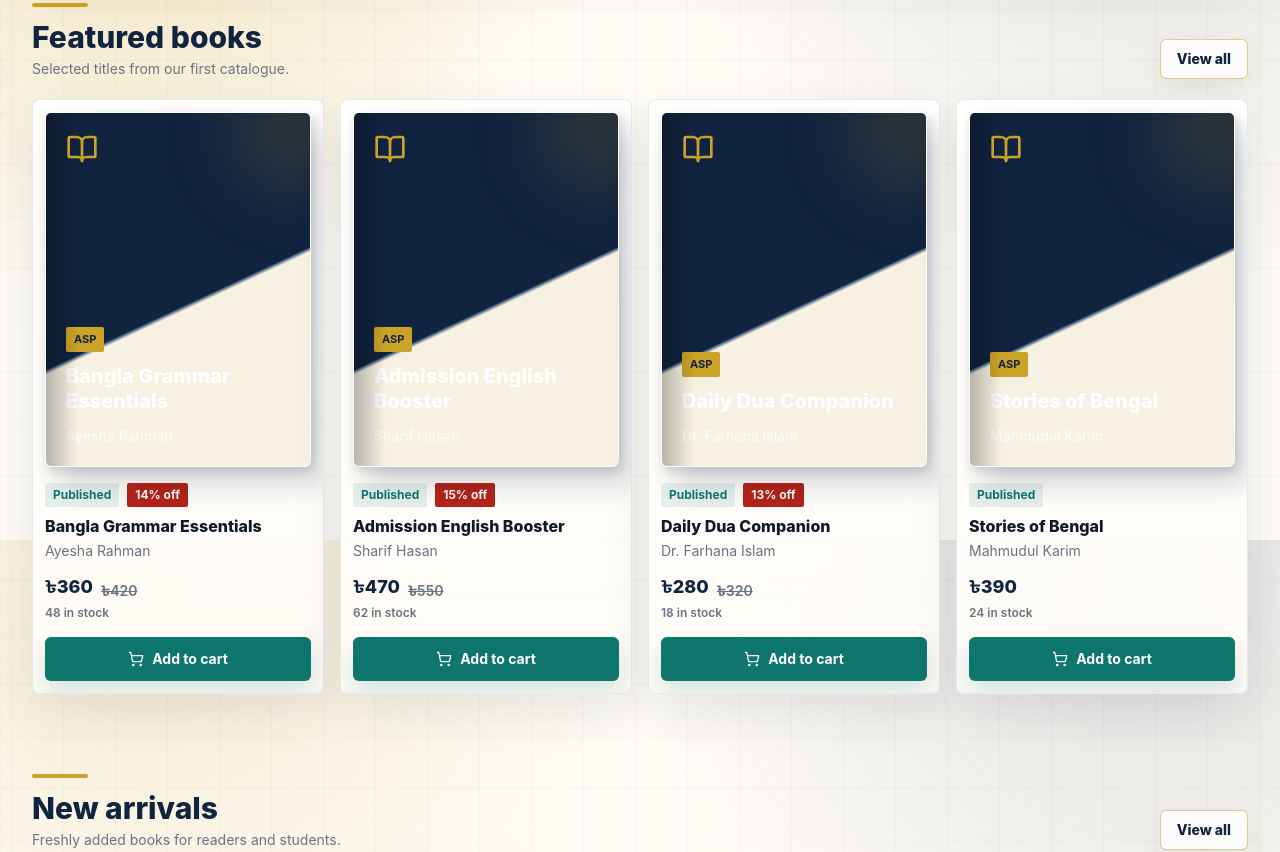
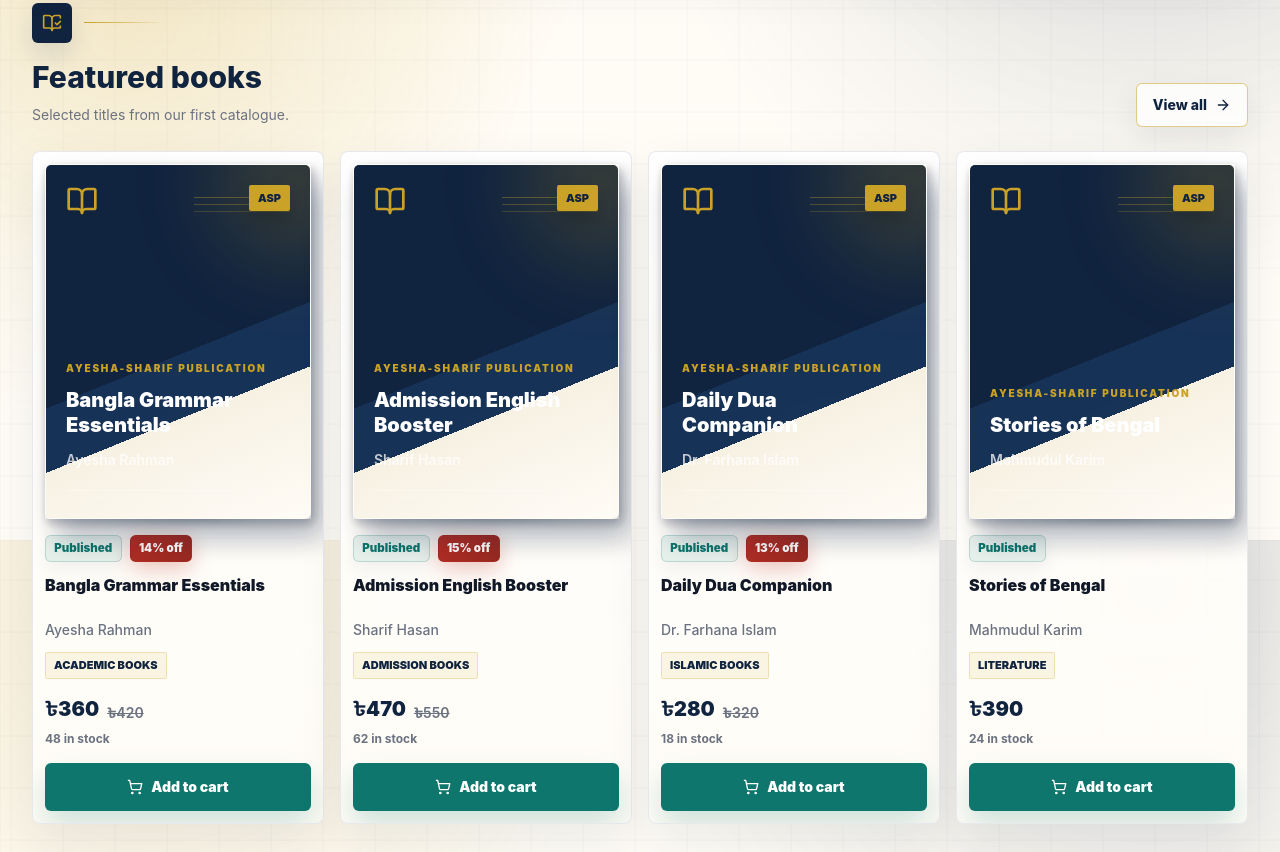
Before and after one commit to taqiismail10/ayesha-sharif-publication, a Next.js app: page / in a window 1280 px wide. Shown: the part 1060-1912 px from the top of the page. Built offline with nearby package versions, Linux system fonts and the light colour scheme; no server answers.

Commit message:
style: upgrade book cards and premium catalogue sections

```diff
--- a/src/app/globals.css
+++ b/src/app/globals.css
@@ -115,6 +115,165 @@ textarea {
       linear-gradient(135deg, rgba(255, 255, 255, 0.94), rgba(247, 241, 227, 0.82)),
       radial-gradient(circle at top right, rgba(201, 162, 39, 0.13), transparent 18rem);
     box-shadow: 0 18px 52px rgba(16, 35, 63, 0.09);
+  }
+
+  .publication-card {
+    position: relative;
+    overflow: hidden;
+    border: 1px solid rgba(229, 231, 235, 0.92);
+    border-radius: 0.5rem;
+    background:
+      linear-gradient(180deg, rgba(255, 255, 255, 0.98), rgba(255, 252, 246, 0.96)),
+      radial-gradient(circle at 18% 0%, rgba(201, 162, 39, 0.14), transparent 18rem);
+    box-shadow: 0 18px 46px rgba(16, 35, 63, 0.08);
+    transition:
+      transform 220ms ease,
+      border-color 220ms ease,
+      box-shadow 220ms ease;
+  }
+
+  .publication-card::before {
+    content: "";
+    position: absolute;
+    inset: 0;
+    pointer-events: none;
+    border-radius: inherit;
+    background: linear-gradient(
+      135deg,
+      rgba(201, 162, 39, 0.18),
+      transparent 28%,
+      transparent 72%,
+      rgba(15, 118, 110, 0.12)
+    );
+    opacity: 0;
+    transition: opacity 220ms ease;
+  }
+
+  .publication-card:hover {
+    transform: translateY(-0.38rem);
+    border-color: rgba(201, 162, 39, 0.56);
+    box-shadow: 0 28px 68px rgba(16, 35, 63, 0.16);
+  }
+
+  .publication-card:hover::before {
+    opacity: 1;
+  }
+
+  .publication-cover-link {
+    position: relative;
+    border-radius: 0.5rem;
+  }
+
+  .book-cover-stage {
+    isolation: isolate;
+    transform: translateZ(0);
+  }
+
+  .book-cover-stage::after {
+    content: "";
+    position: absolute;
+    left: 10%;
+    right: 7%;
+    bottom: -0.42rem;
+    z-index: -1;
+    height: 1.2rem;
+    border-radius: 9999px;
+    background: radial-gradient(
+      ellipse at center,
+      rgba(16, 35, 63, 0.28),
+      rgba(16, 35, 63, 0.08) 48%,
+      transparent 72%
+    );
+    filter: blur(0.22rem);
+    transition:
+      opacity 220ms ease,
+      transform 220ms ease;
+  }
+
+  .book-cover-frame {
+    transform-origin: center bottom;
+    transition:
+      transform 260ms ease,
+      box-shadow 260ms ease,
+      filter 260ms ease;
+  }
+
+  .book-cover-image,
+  .fallback-cover {
+    transition: transform 360ms ease;
+  }
+
+  .group:hover .book-cover-frame,
+  .publication-cover-link:hover .book-cover-frame {
+    transform: translateY(-0.28rem) rotate(-0.45deg);
+    box-shadow: 16px 24px 44px rgba(16, 35, 63, 0.24),
+      4px 8px 18px rgba(17, 24, 39, 0.16);
+    filter: saturate(1.04);
+  }
+
+  .group:hover .book-cover-stage::after,
+  .publication-cover-link:hover .book-cover-stage::after {
+    opacity: 0.9;
+    transform: scaleX(1.08);
+  }
+
+  .group:hover .book-cover-image,
+  .publication-cover-link:hover .book-cover-image,
+  .group:hover .fallback-cover,
+  .publication-cover-link:hover .fallback-cover {
+    transform: scale(1.035);
+  }
+
+  .fallback-cover {
+    background:
+      linear-gradient(158deg, #10233f 0%, #10233f 53%, #173257 53%, #173257 67%, #f7f1e3 67%, #fffcf6 100%),
+      radial-gradient(circle at 70% 18%, rgba(201, 162, 39, 0.22), transparent 12rem);
+  }
+
+  .status-badge,
+  .discount-badge {
+    display: inline-flex;
+    min-height: 1.7rem;
+    align-items: center;
+    border-width: 1px;
+    border-radius: 0.35rem;
+    padding: 0.28rem 0.52rem;
+    font-size: 0.72rem;
+    font-weight: 900;
+    line-height: 1rem;
+    letter-spacing: 0;
+    box-shadow: 0 8px 18px rgba(16, 35, 63, 0.06);
+  }
+
+  .status-badge-glow {
+    box-shadow:
+      0 8px 20px rgba(201, 162, 39, 0.12),
+      0 0 0 1px rgba(255, 255, 255, 0.64) inset;
+  }
+
+  .discount-badge {
+    border-color: rgba(180, 35, 24, 0.22);
+    background: linear-gradient(135deg, rgba(180, 35, 24, 0.95), rgba(143, 28, 21, 0.94));
+    color: white;
+    box-shadow:
+      0 10px 22px rgba(180, 35, 24, 0.18),
+      0 0 18px rgba(180, 35, 24, 0.12);
+  }
+
+  .cart-button {
+    transform-origin: center;
+  }
+
+  .cart-button:active {
+    box-shadow: 0 8px 18px rgba(15, 118, 110, 0.18);
+  }
+
+  .book-section {
+    padding-block: 2.75rem;
+  }
+
+  .book-section-header {
+    position: relative;
   }
 
   .section-shell {
--- a/src/components/books/book-cover.tsx
+++ b/src/components/books/book-cover.tsx
@@ -12,39 +12,67 @@ export function BookCover({
   title,
   author,
   image,
+  priority = false,
   className = ""
 }: BookCoverProps) {
+  const displayTitle = title.length > 56 ? `${title.slice(0, 54)}...` : title;
+
   return (
     <div
-      className={`relative aspect-[3/4] w-full overflow-hidden rounded-md border border-white/70 bg-cream shadow-book ${className}`}
+      className={`book-cover-stage relative aspect-[3/4] w-full ${className}`}
     >
+      <div className="book-cover-frame relative h-full w-full overflow-hidden rounded-md border border-white/80 bg-cream shadow-book">
         {image ? (
           <>
             <img
               src={image}
               alt={title}
-            className="h-full w-full object-cover"
-            loading="lazy"
+              className="book-cover-image h-full w-full object-cover"
+              loading={priority ? "eager" : "lazy"}
             />
-          <div className="pointer-events-none absolute inset-y-0 left-0 w-8 bg-gradient-to-r from-black/25 to-transparent" />
-          <div className="pointer-events-none absolute inset-0 bg-gradient-to-tr from-white/0 via-white/10 to-white/0" />
+            <div className="pointer-events-none absolute inset-y-0 left-0 w-9 bg-gradient-to-r from-black/32 via-black/10 to-transparent" />
+            <div className="pointer-events-none absolute inset-0 bg-gradient-to-tr from-white/0 via-white/12 to-white/0" />
+            <div className="pointer-events-none absolute inset-x-2 top-2 h-12 rounded-sm bg-gradient-to-b from-white/18 to-transparent" />
           </>
         ) : (
-        <div className="relative flex h-full flex-col justify-between overflow-hidden bg-[linear-gradient(155deg,#10233F_0%,#10233F_54%,#18375F_54%,#F7F1E3_55%,#F7F1E3_100%)] p-5 text-white">
-          <div className="absolute -right-10 -top-10 h-28 w-28 rounded-full bg-gold/20 blur-2xl" />
-          <div className="absolute inset-y-0 left-0 w-8 bg-gradient-to-r from-black/25 to-transparent" />
-          <BookOpen className="relative h-8 w-8 text-gold" aria-hidden="true" />
-          <div>
-            <p className="mb-3 inline-flex rounded-sm bg-gold px-2 py-1 text-[11px] font-bold uppercase text-navy">
+          <div className="fallback-cover relative flex h-full flex-col justify-between overflow-hidden p-5 text-white">
+            <div className="absolute inset-y-0 left-0 w-9 bg-gradient-to-r from-black/42 via-black/18 to-transparent" />
+            <div className="absolute left-9 top-0 h-full w-px bg-white/14" />
+            <div className="absolute -right-16 -top-16 h-40 w-40 rounded-full bg-gold/20 blur-2xl" />
+            <div className="absolute -bottom-14 right-4 h-32 w-32 rounded-full bg-white/10 blur-2xl" />
+            <div className="absolute right-5 top-8 grid gap-1.5 opacity-45">
+              <span className="h-px w-20 bg-gold/80" />
+              <span className="h-px w-16 bg-gold/70" />
+              <span className="h-px w-24 bg-gold/50" />
+            </div>
+
+            <div className="relative flex items-start justify-between gap-3">
+              <BookOpen className="h-8 w-8 text-gold" aria-hidden="true" />
+              <span className="rounded-sm border border-gold/40 bg-gold px-2 py-1 text-[11px] font-black uppercase tracking-normal text-navy shadow-[0_8px_18px_rgba(0,0,0,0.18)]">
                 ASP
+              </span>
+            </div>
+
+            <div className="relative">
+              <p className="mb-3 text-[10px] font-black uppercase tracking-[0.18em] text-gold">
+                Ayesha-Sharif Publication
               </p>
-            <h3 className="text-xl font-extrabold leading-tight">{title}</h3>
+              <h3 className="max-w-[13rem] text-xl font-black leading-tight text-white">
+                {displayTitle}
+              </h3>
               {author ? (
-              <p className="mt-3 text-sm font-medium text-white/75">{author}</p>
+                <p className="mt-3 text-sm font-semibold leading-snug text-white/75">
+                  {author}
+                </p>
               ) : null}
+              <div className="mt-5 grid gap-1.5 opacity-60">
+                <span className="h-px w-3/4 bg-white/70" />
+                <span className="h-px w-1/2 bg-white/45" />
+              </div>
             </div>
           </div>
         )}
       </div>
+    </div>
   );
 }
--- a/src/components/books/book-list-view.tsx
+++ b/src/components/books/book-list-view.tsx
@@ -108,7 +108,7 @@ export async function BookListView({
       </form>
 
       {books.length ? (
-        <div className="grid grid-cols-2 gap-4 md:grid-cols-3 lg:grid-cols-4">
+        <div className="book-grid grid grid-cols-1 gap-4 sm:grid-cols-2 md:grid-cols-3 xl:grid-cols-4">
           {books.map((book) => (
             <ProductCard key={book.id} book={book} />
           ))}
--- a/src/components/books/book-section.tsx
+++ b/src/components/books/book-section.tsx
@@ -1,4 +1,5 @@
 import Link from "next/link";
+import { ArrowRight, BookOpenCheck } from "lucide-react";
 import type { BookCardData } from "@/types";
 import { ProductCard } from "@/components/books/product-card";
 
@@ -13,23 +14,33 @@ export function BookSection({ title, subtitle, books, href }: BookSectionProps)
   if (!books.length) return null;
 
   return (
-    <section className="section-shell">
-      <div className="mb-5 flex items-end justify-between gap-4">
-        <div>
-          <div className="mb-3 h-1 w-14 rounded-full bg-gold" />
+    <section className="book-section section-shell">
+      <div className="book-section-header mb-6 flex flex-col gap-4 sm:flex-row sm:items-end sm:justify-between">
+        <div className="min-w-0">
+          <div className="mb-4 flex items-center gap-3">
+            <span className="inline-flex h-10 w-10 items-center justify-center rounded-md bg-navy text-gold shadow-[0_12px_26px_rgba(16,35,63,0.12)]">
+              <BookOpenCheck className="h-5 w-5" aria-hidden="true" />
+            </span>
+            <div className="h-px w-20 bg-gradient-to-r from-gold via-gold/55 to-transparent" />
+          </div>
           <h2 className="section-heading">{title}</h2>
-          {subtitle ? <p className="mt-1 text-sm text-muted">{subtitle}</p> : null}
+          {subtitle ? (
+            <p className="mt-2 max-w-2xl text-sm leading-6 text-muted">
+              {subtitle}
+            </p>
+          ) : null}
         </div>
         {href ? (
           <Link
             href={href}
-            className="premium-button-secondary min-h-10 px-4 py-2"
+            className="premium-button-secondary min-h-11 w-fit px-4 py-2.5"
           >
             View all
+            <ArrowRight className="h-4 w-4" aria-hidden="true" />
           </Link>
         ) : null}
       </div>
-      <div className="grid grid-cols-2 gap-4 md:grid-cols-3 lg:grid-cols-4">
+      <div className="book-grid grid grid-cols-1 gap-4 sm:grid-cols-2 md:grid-cols-3 xl:grid-cols-4">
         {books.map((book) => (
           <ProductCard key={book.id} book={book} />
         ))}
--- a/src/components/books/product-card.tsx
+++ b/src/components/books/product-card.tsx
@@ -1,7 +1,7 @@
 "use client";
 
 import Link from "next/link";
-import { ShoppingCart } from "lucide-react";
+import { ArrowUpRight, ShoppingCart } from "lucide-react";
 import type { BookStatus } from "@prisma/client";
 import { addCartItem } from "@/lib/cart-client";
 import { formatCurrency } from "@/lib/format";
@@ -15,10 +15,15 @@ export function ProductCard({ book }: { book: BookCardData }) {
   const isAvailable =
     purchasableStatuses.includes(book.status) && book.stockQuantity > 0;
   const discount = book.discountPercent > 0;
+  const isPreOrder = book.status === "pre_order";
 
   return (
-    <article className="premium-card shine-hover group flex h-full flex-col p-3">
-      <Link href={`/books/${book.slug}`} className="block">
+    <article className="publication-card shine-hover group grid h-full min-w-0 grid-cols-[104px_minmax(0,1fr)] gap-3 p-3 sm:flex sm:flex-col sm:gap-0">
+      <Link
+        href={`/books/${book.slug}`}
+        className="publication-cover-link block self-start sm:self-auto"
+        aria-label={`View ${book.title}`}
+      >
         <BookCover
           title={book.title}
           author={book.author}
@@ -26,23 +31,34 @@ export function ProductCard({ book }: { book: BookCardData }) {
           className="book-shadow"
         />
       </Link>
-      <div className="flex flex-1 flex-col pt-4">
-        <div className="mb-2 flex flex-wrap items-center gap-2">
+      <div className="flex min-w-0 flex-1 flex-col sm:pt-4">
+        <div className="mb-2 flex min-w-0 flex-wrap items-center gap-2 sm:mb-3">
           <StatusBadge status={book.status} />
           {discount ? (
-            <span className="rounded-sm bg-danger px-2 py-1 text-xs font-bold text-white">
+            <span className="discount-badge">
               {book.discountPercent}% off
             </span>
           ) : null}
         </div>
-        <Link href={`/books/${book.slug}`} className="group-hover:text-navy">
-          <h3 className="line-clamp-2 text-base font-extrabold leading-snug text-ink">
+        <Link href={`/books/${book.slug}`} className="min-w-0 group-hover:text-navy">
+          <h3 className="line-clamp-3 text-base font-black leading-snug text-ink transition group-hover:text-navy sm:line-clamp-2 sm:min-h-[2.65rem]">
             {book.title}
           </h3>
         </Link>
-        <p className="mt-1 text-sm text-muted">{book.author}</p>
-        <div className="mt-3 flex items-end gap-2">
-          <p className="text-lg font-extrabold text-navy">
+        <p className="mt-1 line-clamp-1 text-sm font-medium text-muted">
+          {book.author}
+        </p>
+        {book.category ? (
+          <Link
+            href={`/books?category=${book.category.slug}`}
+            className="mt-2 inline-flex w-fit rounded-sm border border-gold/25 bg-gold/10 px-2 py-1 text-[11px] font-black uppercase text-navy transition hover:border-gold/60 hover:bg-gold/15 sm:mt-3"
+          >
+            {book.category.name}
+          </Link>
+        ) : null}
+        <div className="mt-auto pt-3 sm:pt-4">
+          <div className="flex min-w-0 flex-wrap items-end gap-x-2 gap-y-1">
+            <p className="text-lg font-black text-navy sm:text-xl">
               {formatCurrency(book.salePrice)}
             </p>
             {book.salePrice < book.regularPrice ? (
@@ -51,9 +67,13 @@ export function ProductCard({ book }: { book: BookCardData }) {
               </p>
             ) : null}
           </div>
-        <p className="mt-1 text-xs font-semibold text-muted">
+          <div className="mt-2 flex items-center justify-between gap-2">
+            <p className="text-xs font-bold text-muted">
               {book.stockQuantity > 0 ? `${book.stockQuantity} in stock` : "Out of stock"}
             </p>
+            <ArrowUpRight className="h-4 w-4 text-gold opacity-0 transition group-hover:translate-x-0.5 group-hover:-translate-y-0.5 group-hover:opacity-100" aria-hidden="true" />
+          </div>
+        </div>
         <button
           type="button"
           disabled={!isAvailable}
@@ -70,11 +90,11 @@ export function ProductCard({ book }: { book: BookCardData }) {
               quantity: 1
             })
           }
-          className="focus-ring mt-4 inline-flex min-h-11 w-full items-center justify-center gap-2 rounded-md bg-emerald px-3 py-2 text-sm font-bold text-white shadow-[0_12px_24px_rgba(15,118,110,0.18)] transition hover:-translate-y-0.5 hover:bg-emerald/90 disabled:cursor-not-allowed disabled:bg-muted/40 disabled:shadow-none"
-          aria-label={`Add ${book.title} to cart`}
+          className="cart-button focus-ring mt-3 inline-flex min-h-11 w-full items-center justify-center gap-2 rounded-md bg-emerald px-3 py-2.5 text-sm font-black text-white shadow-[0_14px_28px_rgba(15,118,110,0.2)] transition hover:-translate-y-0.5 hover:bg-emerald/90 active:translate-y-0 active:scale-[0.98] disabled:cursor-not-allowed disabled:bg-muted/40 disabled:text-white/80 disabled:shadow-none sm:mt-4 sm:min-h-12"
+          aria-label={`${isPreOrder ? "Pre-order" : "Add"} ${book.title} to cart`}
         >
           <ShoppingCart className="h-4 w-4" aria-hidden="true" />
-          {book.status === "pre_order" ? "Pre-order" : "Add to cart"}
+          {isPreOrder ? "Pre-order" : "Add to cart"}
         </button>
       </div>
     </article>
--- a/src/components/books/status-badge.tsx
+++ b/src/components/books/status-badge.tsx
@@ -2,17 +2,17 @@ import type { BookStatus } from "@prisma/client";
 import { bookStatusLabels } from "@/lib/constants";
 
 const styles: Record<BookStatus, string> = {
-  draft: "bg-muted/10 text-muted",
-  upcoming: "bg-gold/15 text-navy",
-  pre_order: "bg-emerald/10 text-emerald",
-  published: "bg-emerald/10 text-emerald",
-  out_of_stock: "bg-danger/10 text-danger",
-  archived: "bg-muted/10 text-muted"
+  draft: "border-muted/20 bg-white/75 text-muted",
+  upcoming: "status-badge-glow border-gold/40 bg-gold/15 text-navy",
+  pre_order: "status-badge-glow border-emerald/25 bg-emerald/10 text-emerald",
+  published: "border-emerald/20 bg-emerald/10 text-emerald",
+  out_of_stock: "border-danger/20 bg-danger/10 text-danger",
+  archived: "border-muted/20 bg-muted/10 text-muted"
 };
 
 export function StatusBadge({ status }: { status: BookStatus }) {
   return (
-    <span className={`rounded-sm px-2 py-1 text-xs font-bold ${styles[status]}`}>
+    <span className={`status-badge ${styles[status]}`}>
       {bookStatusLabels[status]}
     </span>
   );
```
Lines whose indentation alone changed are shown as unchanged.
